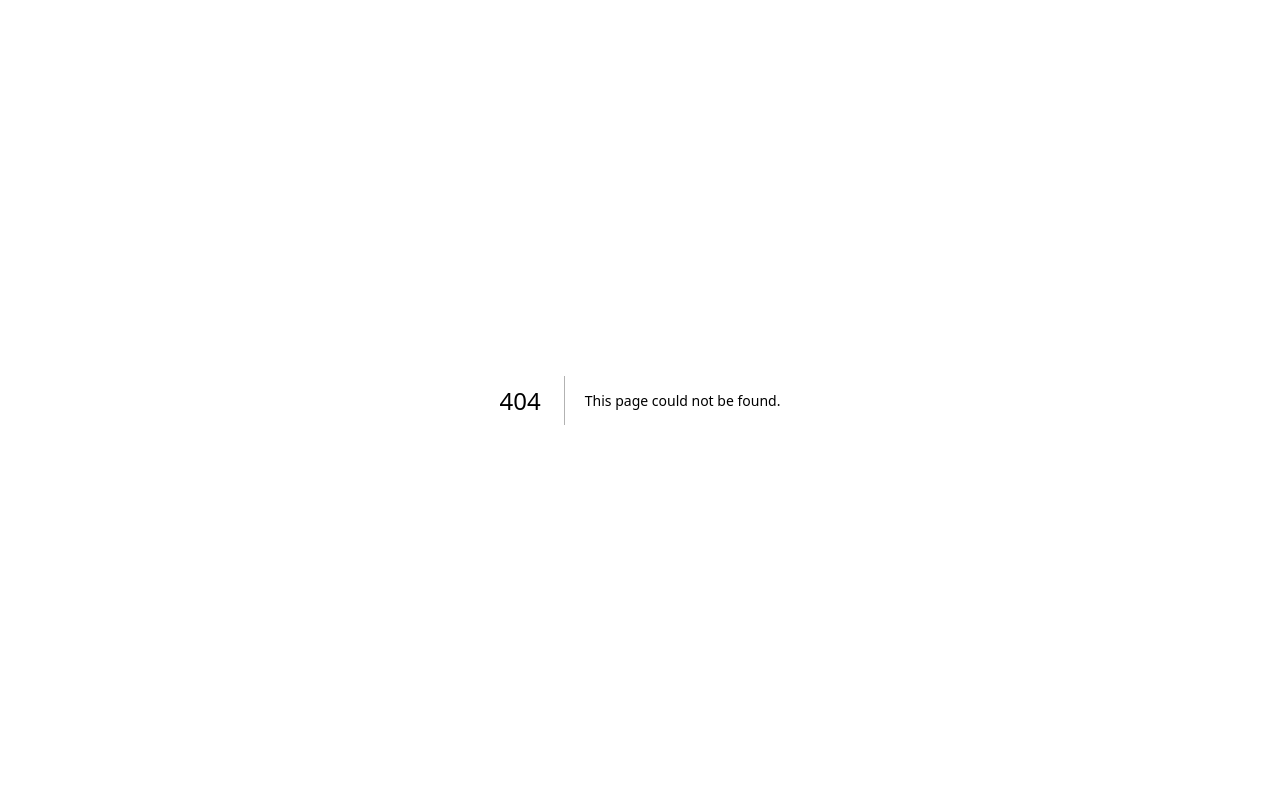
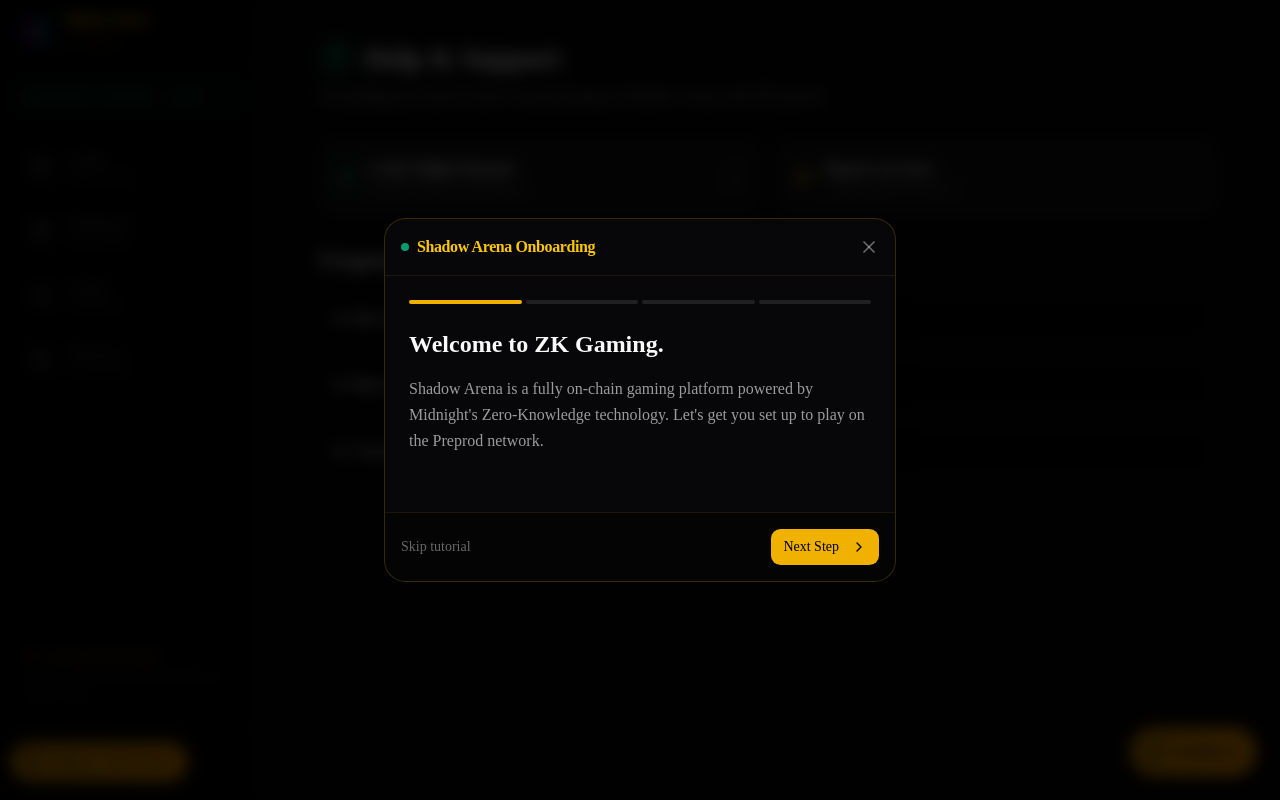
Before and after one commit to aditya-jha033/ShadowArena, a Next.js app in the folder apps/web/: page /help in a window 1280 px wide. Before the commit this address had no page. Built offline with nearby package versions, Linux system fonts and the light colour scheme.

Commit message:
feat(help): add HelpPage component with FAQs and support links

```diff
--- /dev/null
+++ b/apps/web/app/(app)/help/page.tsx
@@ -0,0 +1,69 @@
+"use client";
+
+import { HelpCircle, ExternalLink, ShieldCheck, Zap } from "lucide-react";
+
+export default function HelpPage() {
+  return (
+    <div className="flex-1 overflow-auto bg-[#070709] p-6 lg:p-10">
+      <div className="max-w-4xl mx-auto space-y-8">
+        <header>
+          <h1 className="text-3xl font-black tracking-tight text-zinc-100 flex items-center gap-3">
+            <HelpCircle className="w-8 h-8 text-emerald-500" />
+            Help & Support
+          </h1>
+          <p className="text-zinc-400 mt-2">
+            Everything you need to know about playing on Shadow Arena with ZK proofs.
+          </p>
+        </header>
+
+        <div className="grid md:grid-cols-2 gap-4">
+          <a href="https://github.com/aditya-jha033/ShadowArena#readme" target="_blank" rel="noreferrer" className="flex items-center justify-between p-4 bg-white/5 border border-white/10 rounded-xl hover:bg-white/10 hover:border-emerald-500/30 transition-all group">
+            <div className="flex items-center gap-3">
+              <ShieldCheck className="w-5 h-5 text-emerald-400" />
+              <div>
+                <div className="font-bold text-white">Cadet Flight Manual</div>
+                <div className="text-xs text-white/40">Read the official documentation</div>
+              </div>
+            </div>
+            <ExternalLink className="w-4 h-4 text-white/20 group-hover:text-white" />
+          </a>
+          <button onClick={() => document.getElementById('feedback-form')?.scrollIntoView()} className="flex items-center justify-between p-4 bg-white/5 border border-white/10 rounded-xl hover:bg-white/10 hover:border-yellow-500/30 transition-all group text-left">
+            <div className="flex items-center gap-3">
+              <Zap className="w-5 h-5 text-yellow-400" />
+              <div>
+                <div className="font-bold text-white">Report an Issue</div>
+                <div className="text-xs text-white/40">Found a bug? Let us know</div>
+              </div>
+            </div>
+          </button>
+        </div>
+
+        <section>
+          <h2 className="text-xl font-bold mb-4 text-white">Frequently Asked Questions</h2>
+          <div className="w-full space-y-2">
+            <details className="border border-white/10 bg-black/40 px-4 py-2 rounded-xl group cursor-pointer">
+              <summary className="text-white font-bold py-2 outline-none group-open:text-emerald-400">Do I need to pay gas fees to play?</summary>
+              <div className="text-white/60 leading-relaxed pt-2 pb-4">
+                No! The 1AM Wallet sponsors all network fees on the Midnight Network for our DApp. You only need testnet tDUST to wager in matches, not to pay for transaction execution.
+              </div>
+            </details>
+
+            <details className="border border-white/10 bg-black/40 px-4 py-2 rounded-xl group cursor-pointer">
+              <summary className="text-white font-bold py-2 outline-none group-open:text-emerald-400">How do private stakes work?</summary>
+              <div className="text-white/60 leading-relaxed pt-2 pb-4">
+                When you create a table with a &quot;Private Stake&quot;, the exact amount of tDUST you are wagering is hidden on-chain via ZK proofs. You must share this amount privately with your opponent off-platform. The smart contract validates that both players locked identical amounts without ever revealing the amount to observers.
+              </div>
+            </details>
+
+            <details className="border border-white/10 bg-black/40 px-4 py-2 rounded-xl group cursor-pointer">
+              <summary className="text-white font-bold py-2 outline-none group-open:text-emerald-400">Can the opponent see my cards?</summary>
+              <div className="text-white/60 leading-relaxed pt-2 pb-4">
+                Never. Your cards are stored locally in your 1AM wallet. When you make a move, a zero-knowledge circuit locally generates a proof that your move is valid according to the game rules, and only that proof is sent on-chain.
+              </div>
+            </details>
+          </div>
+        </section>
+      </div>
+    </div>
+  );
+}
```
